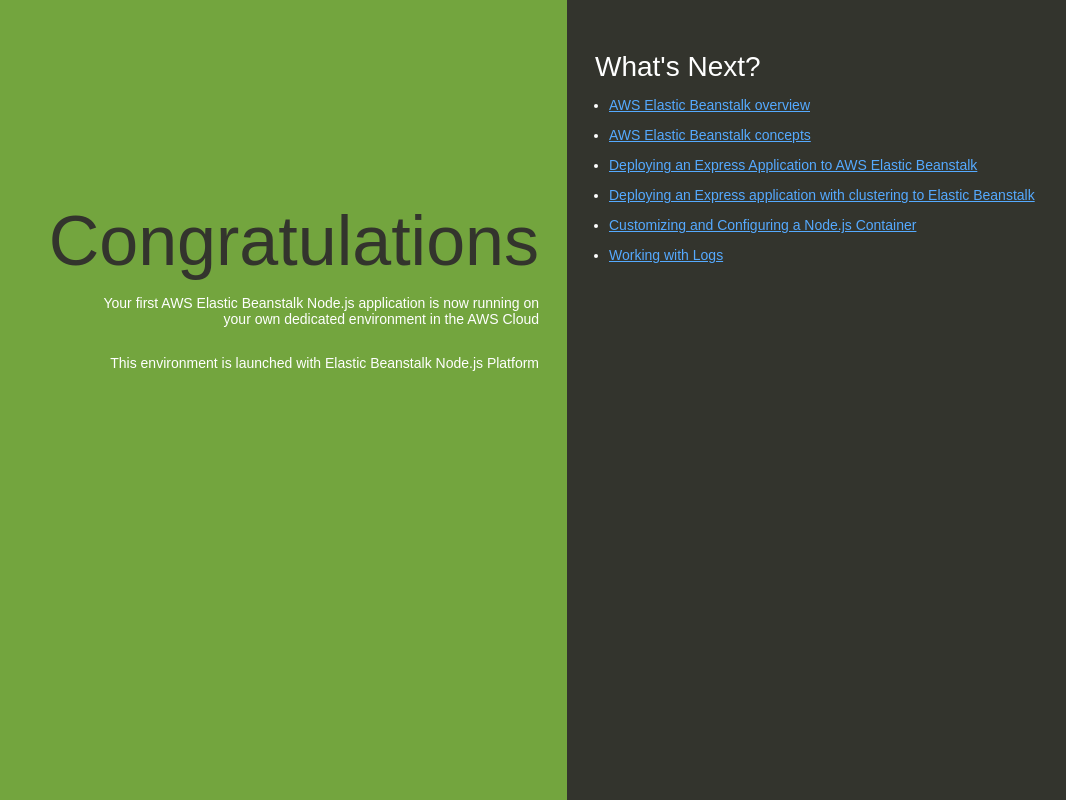
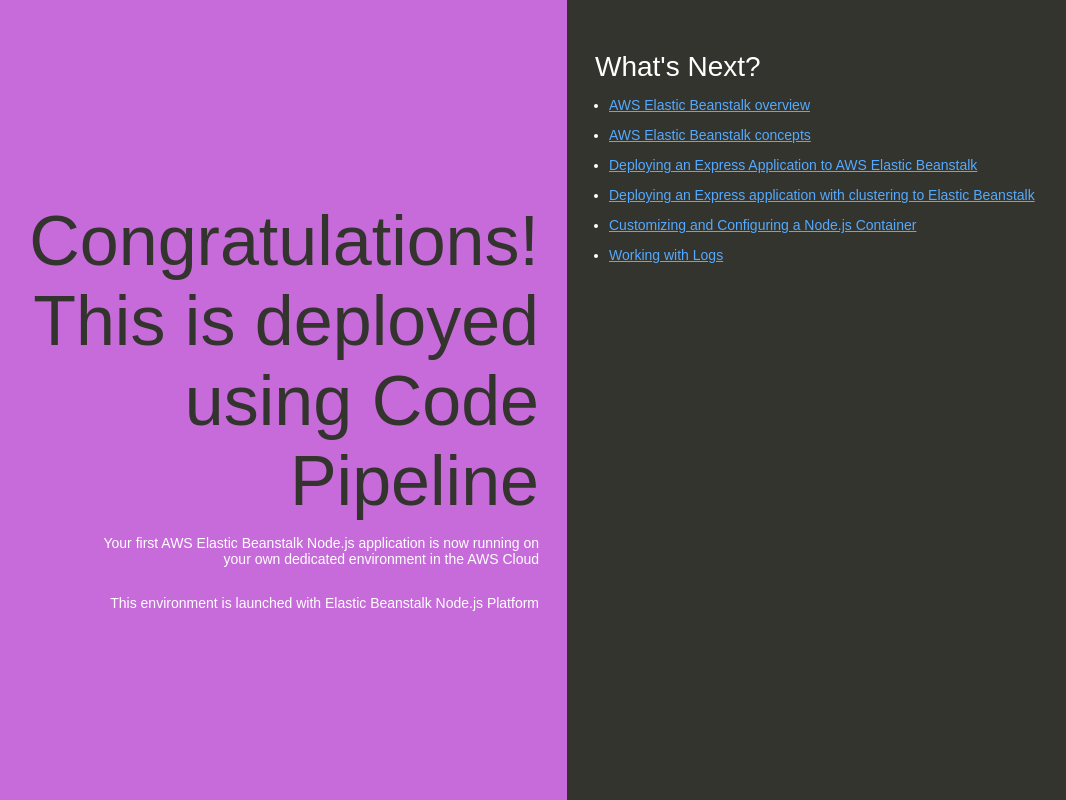
Before and after one commit to SusmitaPatro/susmita-devops16, a website: page index.html in a window 1280 px wide. Shown: the whole page, without its empty margins (73-1139 px from the left). Drawn offline with Linux system fonts and the light colour scheme.

Commit message:
edited index.html

```diff
--- a/index.html
+++ b/index.html
@@ -35,7 +35,7 @@
 
         text-align: right;
         padding-top: 11em;
-        background-color: #73A53E;
+        background-color: #c76ada;
 
       }
       .textColumn p {
@@ -74,7 +74,7 @@
   </head>
   <body>
     <div class="textColumn">
-      <h1>Congratulations</h1>
+      <h1>Congratulations! This is deployed using Code Pipeline</h1>
       <p>Your first AWS Elastic Beanstalk Node.js application is now running on your own dedicated environment in the AWS Cloud</p>
       <p>This environment is launched with Elastic Beanstalk Node.js Platform</p>
     </div>
```
